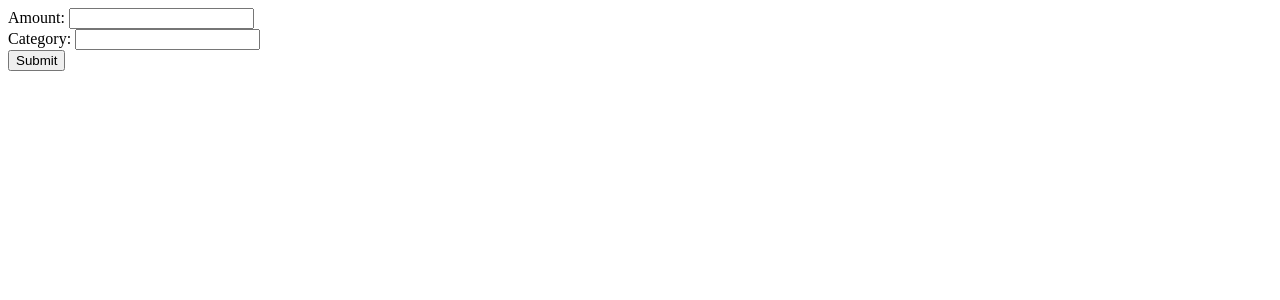
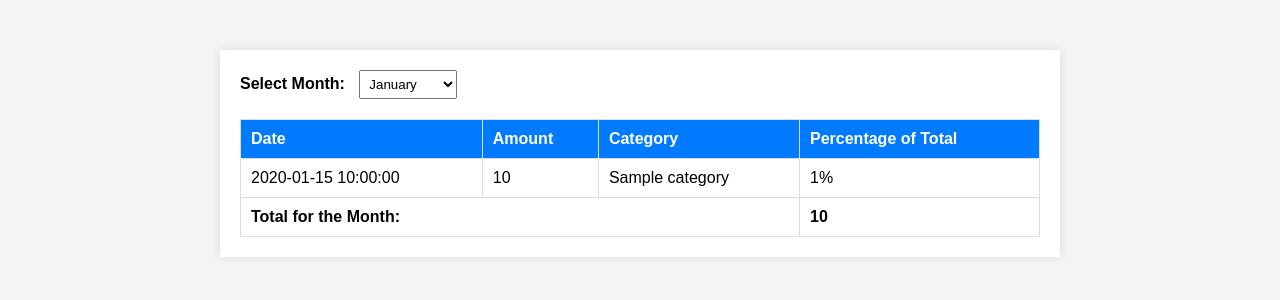
Before and after one commit to YukioRivera/expenseTracker, a Flask app: template app/templates/index.html in a window 1280 px wide. Shown: the top 300 px of the page. Run offline with Flask 2, Linux system fonts and the light colour scheme; the template is opened without the code that fills it: most values are stand-ins (such as "Sample title", 1, 10 or a date in 2020); parts of the project's set-up code (start-up, migrations or seed data) failed here and were passed over.

Commit message:
user is able to input amount and category, trying to get an expense table to show

```diff
--- a/app/__init__.py
+++ b/app/__init__.py
@@ -17,9 +17,3 @@ def create_app():
     app.register_blueprint(main)
 
     return app
-
-class Expense(db.Model):
-    id = db.Column(db.Integer, primary_key=True)
-    amount = db.Column(db.Float, nullable=False)
-    category = db.Column(db.String(50), nullable=False)
-    date_time = db.Column(db.DateTime, default=datetime.utcnow)
--- /dev/null
+++ b/app/static/css/styles.css
@@ -0,0 +1,80 @@
+/* General Styles */
+body {
+    font-family: Arial, sans-serif;
+    background-color: #f4f4f4;
+    margin: 0;
+    padding: 0;
+}
+
+.container {
+    max-width: 800px;
+    margin: 50px auto;
+    background-color: #fff;
+    padding: 20px;
+    box-shadow: 0 0 10px rgba(0, 0, 0, 0.1);
+}
+
+/* Month Dropdown Styles */
+.month-dropdown {
+    margin-bottom: 20px;
+}
+
+.month-dropdown label {
+    font-weight: bold;
+}
+
+.month-dropdown select {
+    padding: 5px;
+    margin-left: 10px;
+}
+
+/* Data Entry Form Styles */
+.data-entry-form {
+    margin-bottom: 20px;
+}
+
+.data-entry-form input,
+.data-entry-form select {
+    padding: 5px;
+    margin: 5px 0;
+    width: 100%;
+}
+
+.data-entry-form button {
+    padding: 10px 15px;
+    background-color: #007BFF;
+    color: #fff;
+    border: none;
+    cursor: pointer;
+    margin-top: 10px;
+}
+
+.data-entry-form button:hover {
+    background-color: #0056b3;
+}
+
+/* Expenses Table Styles */
+.expenses-table {
+    width: 100%;
+    border-collapse: collapse;
+}
+
+.expenses-table thead {
+    background-color: #007BFF;
+    color: #fff;
+}
+
+.expenses-table th,
+.expenses-table td {
+    padding: 10px;
+    border: 1px solid #ddd;
+    text-align: left;
+}
+
+.expenses-table tbody tr:nth-child(even) {
+    background-color: #f2f2f2;
+}
+
+.expenses-table tfoot {
+    font-weight: bold;
+}
--- a/app/templates/index.html
+++ b/app/templates/index.html
@@ -2,18 +2,66 @@
 <html lang="en">
 <head>
     <meta charset="UTF-8">
+    <meta http-equiv="X-UA-Compatible" content="IE=edge">
     <meta name="viewport" content="width=device-width, initial-scale=1.0">
     <title>Expense Tracker</title>
+    <link rel="stylesheet" href="{{ url_for('static', filename='css/styles.css') }}">
 </head>
 <body>
-    <form action="/submit" method="post">
-        <label for="amount">Amount:</label>
-        <input type="number" step="0.01" name="amount" required>
-        <br>
-        <label for="category">Category:</label>
-        <input type="text" name="category" required>
-        <br>
-        <input type="submit" value="Submit">
+
+<div class="container">
+    <!-- Month Dropdown -->
+    <form action="/" method="get" class="month-dropdown">
+        <label for="month">Select Month:</label>
+        <select name="month" id="month" onchange="this.form.submit()">
+            <option value="1">January</option>
+            <option value="2">February</option>
+            <option value="3">March</option>
+            <option value="4">April</option>
+            <option value="5">May</option>
+            <option value="6">June</option>
+            <option value="7">July</option>
+            <option value="8">August</option>
+            <option value="9">September</option>
+            <option value="10">October</option>
+            <option value="11">November</option>
+            <option value="12">December</option>
+        </select>
     </form>
+
+    <!-- Data Entry Form -->
+    <form action="/" method="post" class="data-entry-form">
+        <!-- Your existing form fields for data entry go here -->
+    </form>
+
+    <!-- Expenses Table -->
+    <table class="expenses-table">
+        <thead>
+            <tr>
+                <th>Date</th>
+                <th>Amount</th>
+                <th>Category</th>
+                <th>Percentage of Total</th>
+            </tr>
+        </thead>
+        <tbody>
+            {% for expense in expenses %}
+            <tr>
+                <td>{{ expense.date }}</td>
+                <td>{{ expense.amount }}</td>
+                <td>{{ expense.category }}</td>
+                <td>{{ category_percentages[expense.category] }}%</td>
+            </tr>
+            {% endfor %}
+        </tbody>
+        <tfoot>
+            <tr>
+                <td colspan="3">Total for the Month:</td>
+                <td>{{ total }}</td>
+            </tr>
+        </tfoot>
+    </table>
+</div>
+
 </body>
 </html>
--- a/docker-compose.yml
+++ b/docker-compose.yml
@@ -10,6 +10,9 @@ services:
       - DATABASE_URI=mysql+pymysql://root:password@db/mydatabase
     depends_on:
       - db
+    command: >
+      bash -c "python init_db.py &&
+               flask run --host=0.0.0.0"
 
   db:
     image: mysql:5.7
--- /dev/null
+++ b/init_db.py
@@ -0,0 +1,6 @@
+from app import create_app, db
+
+app = create_app()
+
+with app.app_context():
+    db.create_all()
--- a/requirements.txt
+++ b/requirements.txt
@@ -6,3 +6,4 @@ itsdangerous==2.0.1
 mysqlclient==2.0.3
 Werkzeug==2.0.1
 SQLAlchemy==1.3.24
+pymysql==1.0.2
```
Also changed, not shown: app/routes.py (+33 -1 lines), 1 other file.
